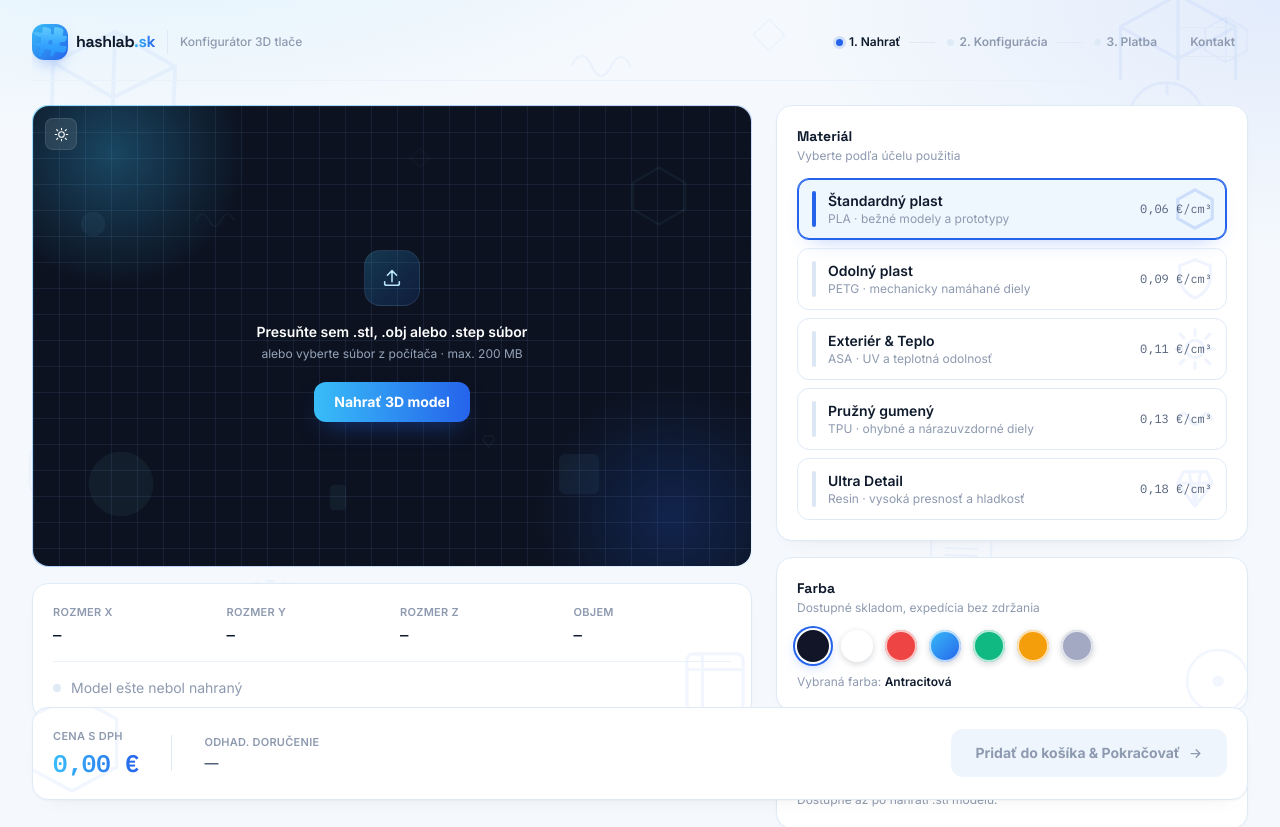
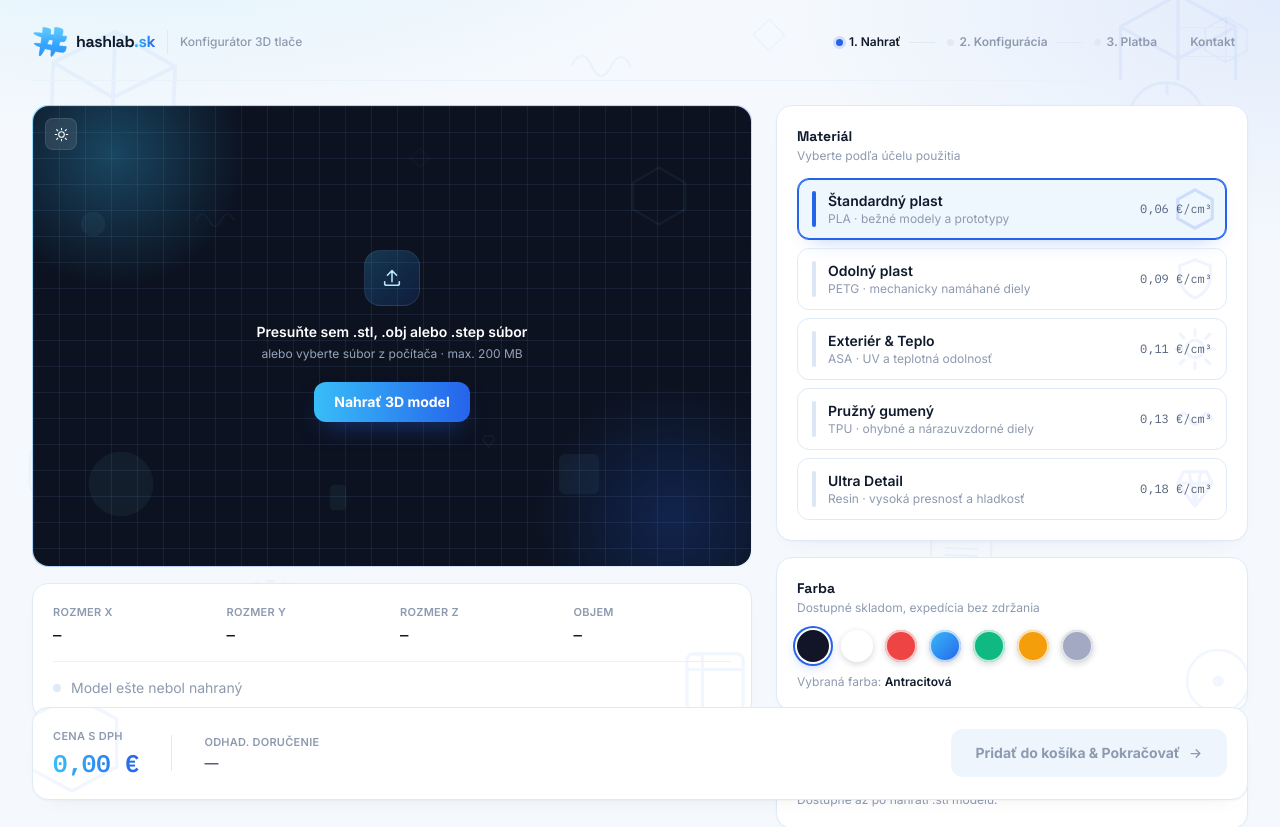
Before and after one commit to miri1711-oss/hashlab-configurator, a Next.js app: page / in a window 1280 px wide. Shown: the top 827 px of the page. Built offline with nearby package versions, Linux system fonts and the light colour scheme.

Commit message:
Odstranenie modreho podkladu za logom

```diff
--- a/components/Header.tsx
+++ b/components/Header.tsx
@@ -23,7 +23,7 @@ export default function Header({ step }: HeaderProps) {
 
       <div className="relative flex items-center gap-3">
         <div className="flex items-center gap-2">
-          <div className="hash-mark flex h-9 w-9 shrink-0 items-center justify-center overflow-hidden rounded-xl">
+          <div className="flex h-9 w-9 shrink-0 items-center justify-center overflow-hidden">
             <img
               src="/logo.png"
               alt="hashlab.sk logo"
```
